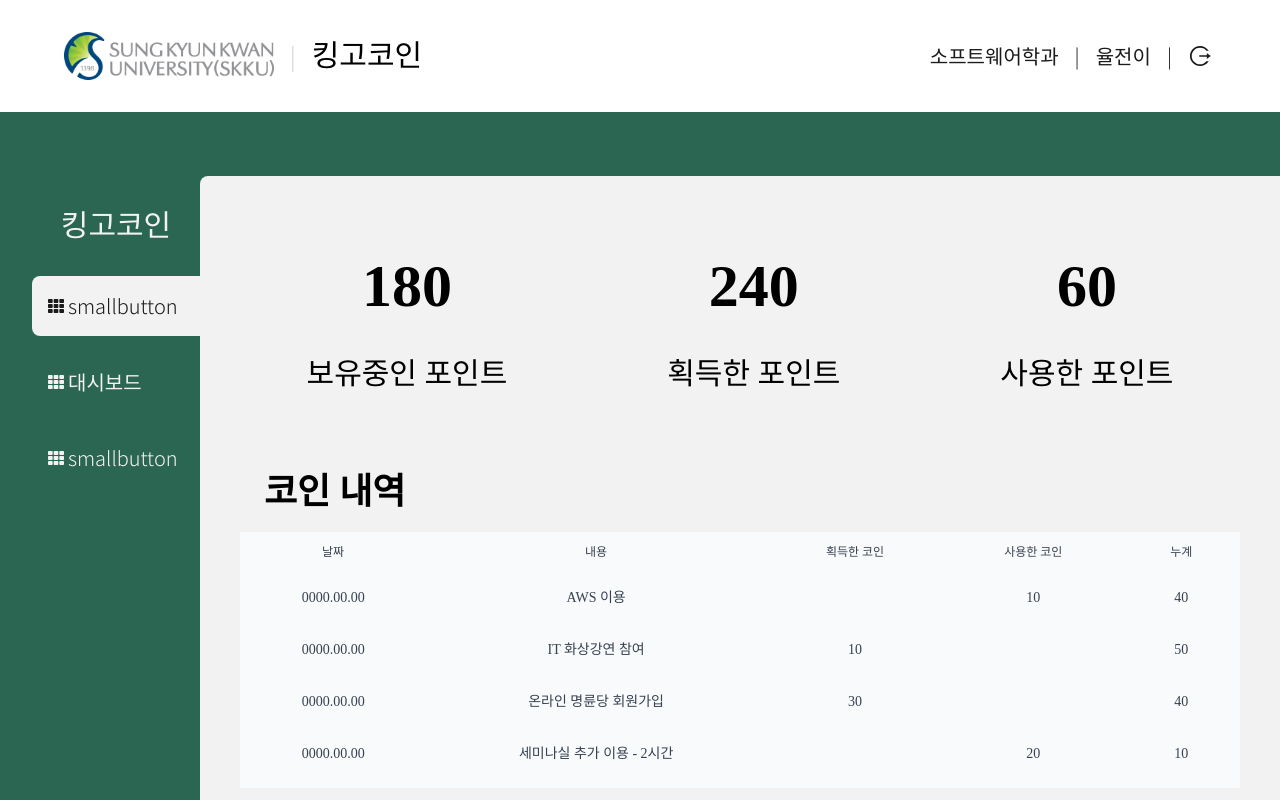
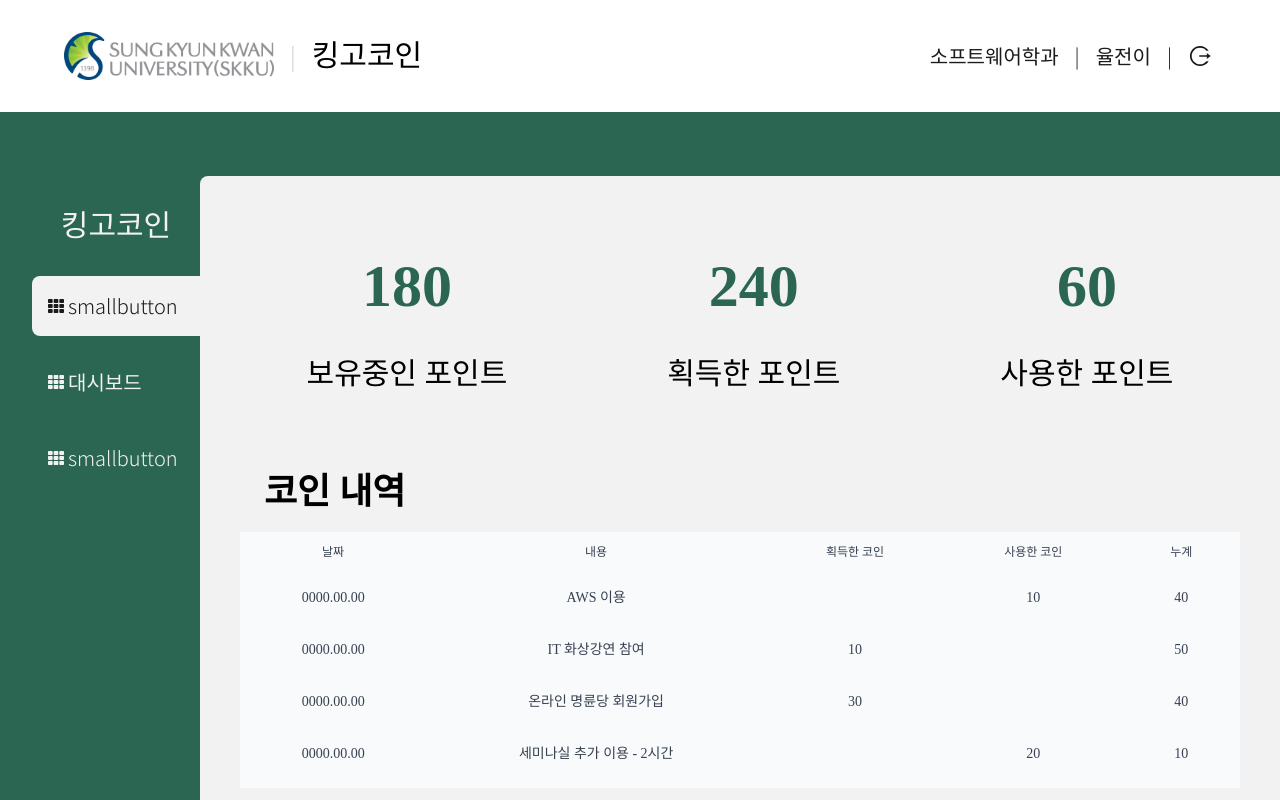
Before and after one commit to fine-pine/KingoKoin-Frontend, a React (Create React App) app: page /page1 in a window 1280 px wide. Shown: the top 800 px of the page. Built offline with nearby package versions, Linux system fonts and the light colour scheme; a web font is replaced by a local one.

Commit message:
chore: remove unused import

```diff
--- a/src/components/Sidebar.jsx
+++ b/src/components/Sidebar.jsx
@@ -1,10 +1,8 @@
-import { FaTh, FaBars } from "react-icons/fa";
+import { FaTh } from "react-icons/fa";
 import { NavLink } from "react-router-dom";
-import React, { useEffect, useState } from "react";
+import React from "react";
 
 const Sidebar = ({ children }) => {
-  const [isOpen, setIsOpen] = useState(false);
-  const toggle = () => setIsOpen(!isOpen);
   const menuItem = [
     {
       path: "/page1",
--- a/src/components/Top1.jsx
+++ b/src/components/Top1.jsx
@@ -2,7 +2,7 @@ import React from "react";
 import logo from "../assets/main_logo_eng.png";
 import { AiOutlineLogout } from "react-icons/ai";
 
-function Top1(props) {
+function Top1() {
   return (
     <div className="flex justify-between items-center bg-background px-16 py-8">
       <div className="flex items-center gap-4">
--- a/src/components/Top2.jsx
+++ b/src/components/Top2.jsx
@@ -1,7 +1,4 @@
 import React from "react";
-import PropTypes from "prop-types";
-import { Link } from "react-router-dom";
-import Sidebar from "./Sidebar";
 
 function Top2() {
   return <div className="bg-primary h-16"></div>;
--- a/src/pages/Dashboard/Dashboard.jsx
+++ b/src/pages/Dashboard/Dashboard.jsx
@@ -205,7 +205,7 @@ function Page2(props) {
   ];
 
   return (
-    <div className="font-noto-sans-kr bg-secondary">
+    <div className="font-noto-sans-kr bg-surface ">
       <Koins></Koins>
       <History list={list} />
       <h1 className="pl-8 font-medium text-[28px]">자주 물어보는 질문</h1>
--- a/src/pages/Login/Login.jsx
+++ b/src/pages/Login/Login.jsx
@@ -1,6 +1,4 @@
-import React, { useEffect, useState } from "react";
-import PropTypes from "prop-types";
-import { Link } from "react-router-dom";
+import React from "react";
 
 function Login() {
   return (
--- a/src/pages/Page1/Page1.jsx
+++ b/src/pages/Page1/Page1.jsx
@@ -12,7 +12,7 @@ function Page1(props) {
     <div>
       <div className="CoinNum flex justify-center">
         <div className="px-20 pt-20">
-          <span className="text-SKKU_GREEN text-6xl font-bold flex justify-center pb-10">
+          <span className="text-primary text-6xl font-bold flex justify-center pb-10">
             180
           </span>
           <div className="flex justify-center text-3xl pb-20">
@@ -20,7 +20,7 @@ function Page1(props) {
           </div>
         </div>
         <div className="px-20 pt-20">
-          <span className="text-SKKU_GREEN text-6xl font-bold flex justify-center pb-10">
+          <span className="text-primary text-6xl font-bold flex justify-center pb-10">
             240
           </span>
           <div className="flex justify-center text-3xl pb-20">
@@ -28,7 +28,7 @@ function Page1(props) {
           </div>
         </div>
         <div className="px-20 pt-20">
-          <span className="text-SKKU_GREEN text-6xl font-bold flex justify-center pb-10">
+          <span className="text-primary text-6xl font-bold flex justify-center pb-10">
             60
           </span>
           <div className="flex justify-center text-3xl">사용한 포인트</div>
```
